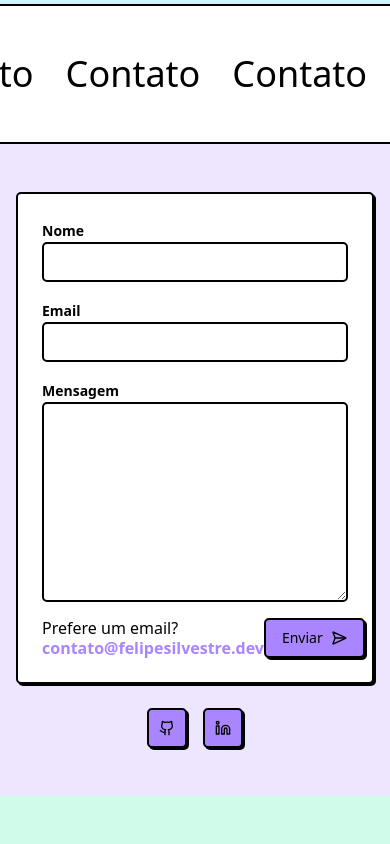
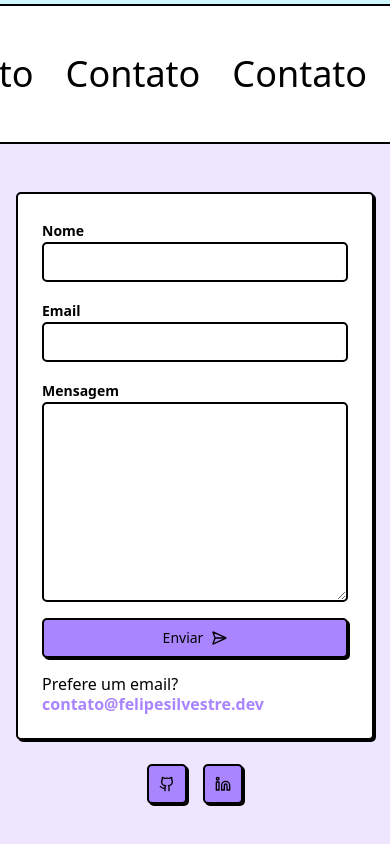
Before and after one commit to FelipeCavichiolliSilvestre/portfolio, a Next.js app: page / in a window 390 px wide. Shown: the part 2287-3131 px from the top of the page. Before the commit the page ends 3083 px from the top, so only its background shows below. Built offline with nearby package versions, Linux system fonts and the light colour scheme.

Commit message:
fixed layout for contact form submit on mobile screens

```diff
--- a/components/ContactCard.tsx
+++ b/components/ContactCard.tsx
@@ -56,7 +56,7 @@ function ContactCard() {
             <Label htmlFor="message">Mensagem</Label>
             <Textarea name="message" className="min-h-50" required />
           </div>
-          <div className="flex flex-row items-center justify-between">
+          <div className="flex flex-col-reverse gap-4 sm:flex-row sm:justify-between sm:items-center">
             <Typography>
               Prefere um email?{" "}
               <b className="text-main hover:underline">
```
